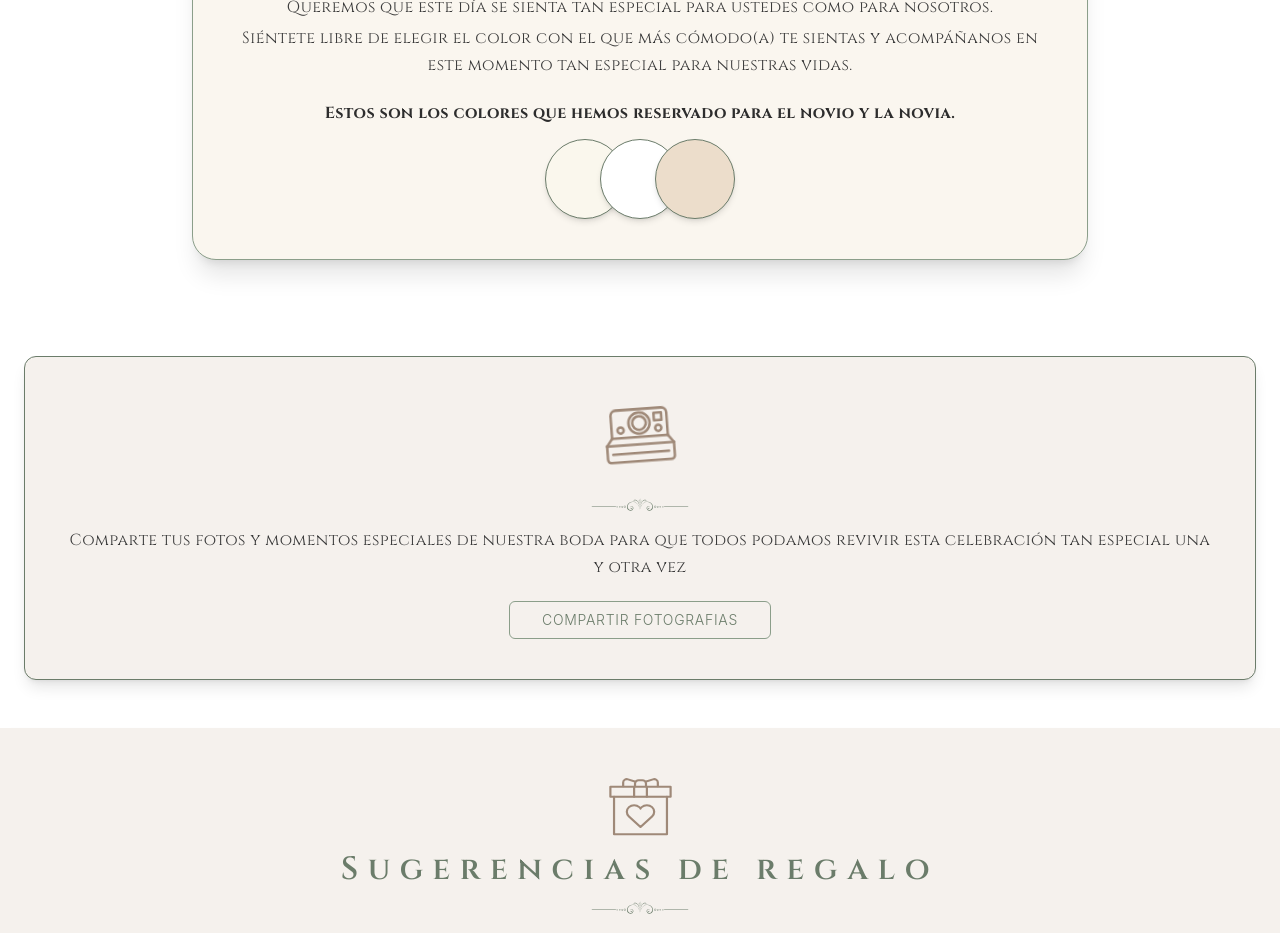
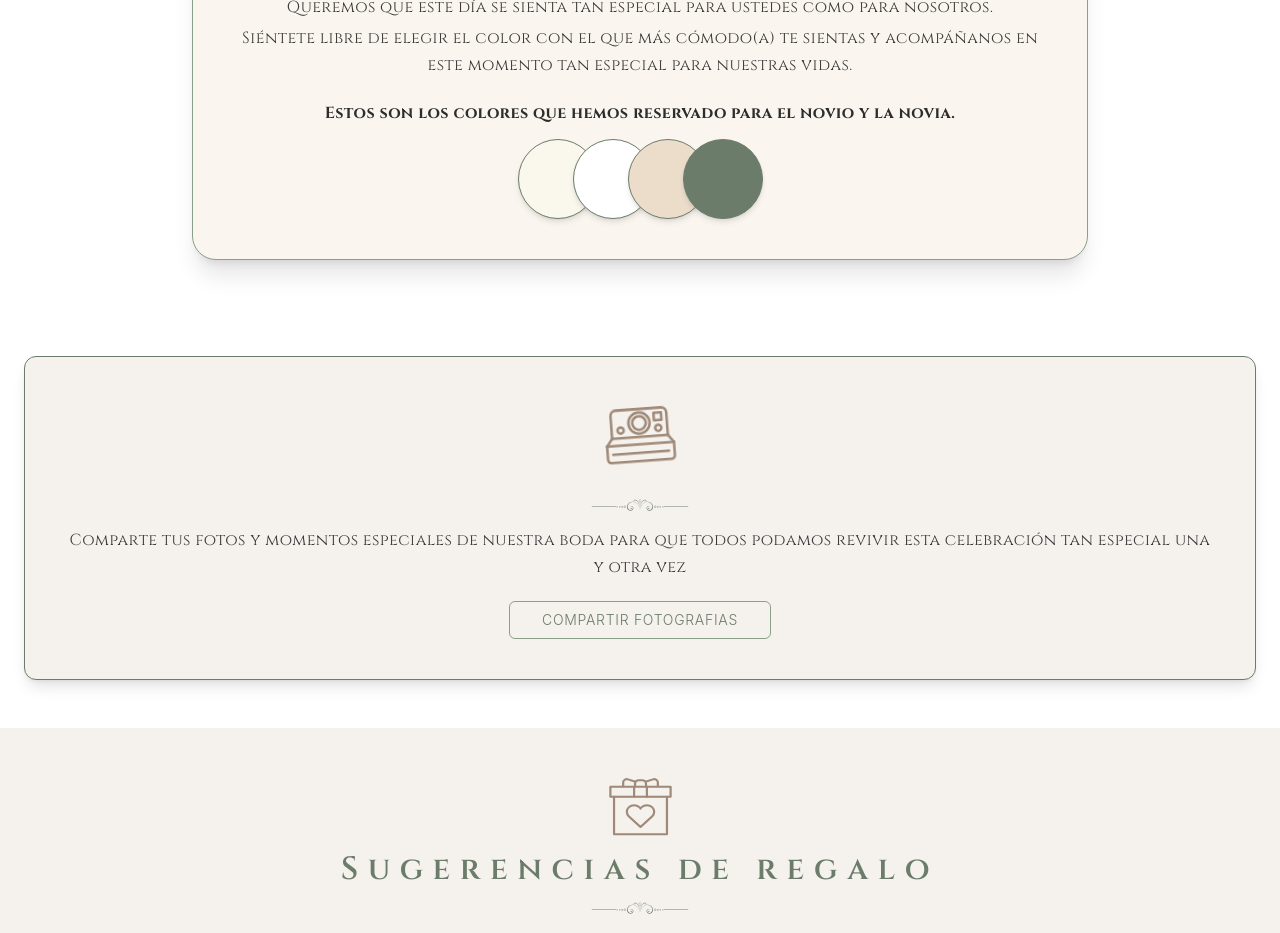
Before and after one commit to CesarRincon/forever-invites-front, a Next.js app: page /preview in a window 1280 px wide. Shown: the part 4780-5713 px from the top of the page. Built offline with nearby package versions, Linux system fonts and the light colour scheme; no server answers.

Commit message:
add: add color oliva in reserve

```diff
--- a/app/components/PublicInvitation.tsx
+++ b/app/components/PublicInvitation.tsx
@@ -119,7 +119,7 @@ export function PublicInvitation({
     playAudio();
   }, []);
 
-  const colors = ["#FAF7ED", "#FFFFFF", "#ECDDCB"];
+  const colors = ["#FAF7ED", "#FFFFFF", "#ECDDCB", "#6b7c6a"];
 
   const formattedDate = (date: any) => {
     const meses = [
```
